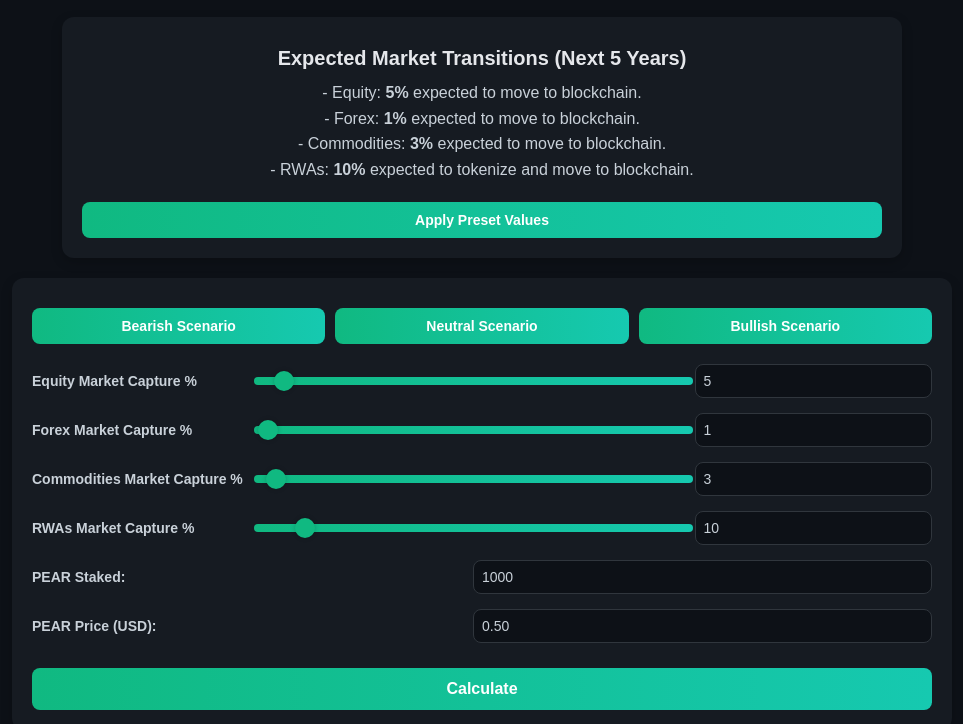
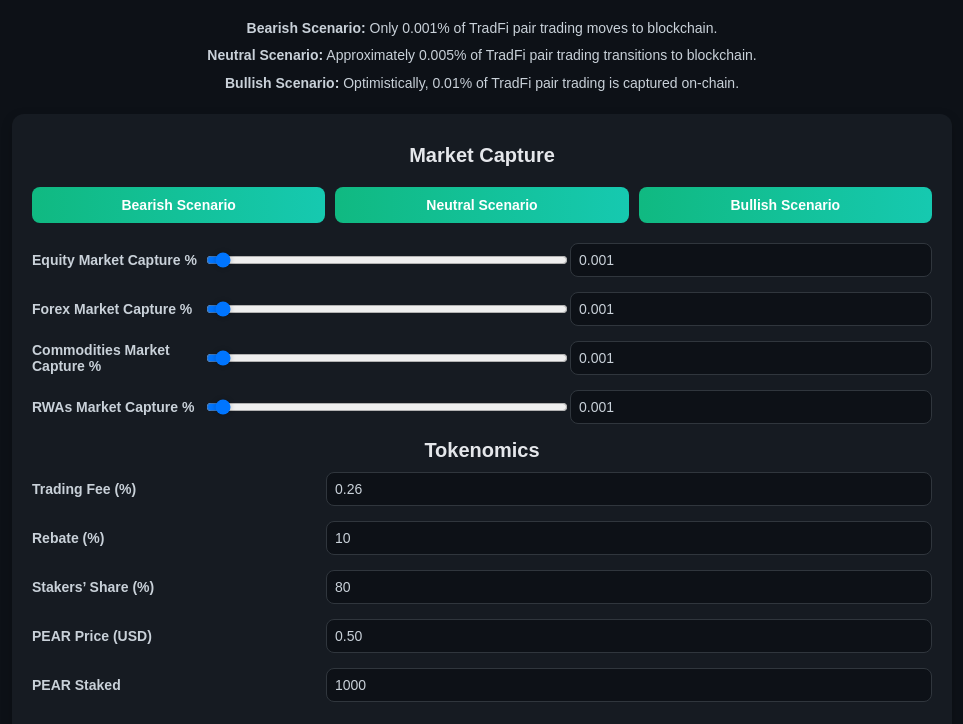
Before and after one commit to kraken-XIV/pearculator, a plain HTML site: page index.html in a window 1280 px wide. Shown: the part 60-784 px from the top of the page, without its empty margins (158-1121 px from the left). Drawn offline with Linux system fonts and the light colour scheme.

Commit message:
Add files via upload

```diff
--- a/index.html
+++ b/index.html
@@ -25,6 +25,7 @@
     h2 {
       font-size: 20px;
       color: #e5e7eb; /* Subtle white */
+      margin-bottom: 10px;
     }
     p {
       font-size: 16px;
@@ -33,26 +34,13 @@
       max-width: 800px;
       margin: 10px auto;
     }
-    .summary {
-      max-width: 800px;
+    .scenario {
+      text-align: center;
       margin: 20px auto;
-      background-color: #161b22; /* Card background */
-      padding: 20px;
-      border-radius: 12px;
-      box-shadow: 0 4px 12px rgba(0, 0, 0, 0.2);
     }
-    .summary button {
-      background: linear-gradient(90deg, #10b981, #16c9b0); /* Gradient */
-      color: white;
-      padding: 10px 20px;
-      border: none;
-      border-radius: 8px;
+    .scenario p {
       font-size: 14px;
-      cursor: pointer;
-      transition: all 0.3s ease;
-    }
-    .summary button:hover {
-      background: linear-gradient(90deg, #16c9b0, #10b981); /* Reverse gradient */
+      margin: 5px auto;
     }
     .container {
       max-width: 900px;
@@ -74,19 +62,22 @@
       font-weight: bold;
       color: #c9d1d9;
     }
+    input[type="range"], input[type="number"], input[type="text"] {
+      flex: 2;
+      padding: 8px;
+      border-radius: 8px;
+      border: 1px solid #30363d; /* Matches Pear aesthetic */
+      background-color: #0d1117;
+      color: #c9d1d9;
+      font-size: 14px;
+    }
     input[type="range"] {
-      flex: 2;
-      -webkit-appearance: none;
       width: 100%;
       height: 8px;
-      border-radius: 5px;
       background: linear-gradient(90deg, #10b981, #16c9b0); /* Gradient */
       outline: none;
-      transition: background 0.3s;
     }
     input[type="range"]::-webkit-slider-thumb {
-      -webkit-appearance: none;
-      appearance: none;
       width: 20px;
       height: 20px;
       border-radius: 50%;
@@ -94,16 +85,7 @@
       cursor: pointer;
       box-shadow: 0 0 5px rgba(0, 0, 0, 0.2);
     }
-    input[type="text"], input[type="number"] {
-      flex: 1;
-      padding: 8px;
-      border-radius: 8px;
-      border: 1px solid #30363d; /* Matches Pear aesthetic */
-      background-color: #0d1117;
-      color: #c9d1d9;
-      font-size: 14px;
-    }
-    input[type="text"]:focus, input[type="number"]:focus {
+    input:focus {
       outline: none;
       border-color: #10b981; /* Highlight on focus */
     }
@@ -165,20 +147,16 @@
 <body>
   <h1>PEARCULATOR 9000™</h1>
 
-  <!-- Summary Section -->
-  <div class="summary">
-    <h2>Expected Market Transitions (Next 5 Years)</h2>
-    <p>
-      - Equity: <strong>5%</strong> expected to move to blockchain.<br>
-      - Forex: <strong>1%</strong> expected to move to blockchain.<br>
-      - Commodities: <strong>3%</strong> expected to move to blockchain.<br>
-      - RWAs: <strong>10%</strong> expected to tokenize and move to blockchain.
-    </p>
-    <button onclick="applyPreset()">Apply Preset Values</button>
+  <!-- Brief Scenario Descriptions -->
+  <div class="scenario">
+    <p><strong>Bearish Scenario:</strong> Only 0.001% of TradFi pair trading moves to blockchain.</p>
+    <p><strong>Neutral Scenario:</strong> Approximately 0.005% of TradFi pair trading transitions to blockchain.</p>
+    <p><strong>Bullish Scenario:</strong> Optimistically, 0.01% of TradFi pair trading is captured on-chain.</p>
   </div>
 
   <!-- Calculator Section -->
   <div class="container">
+    <h2>Market Capture</h2>
     <div class="preset-buttons">
       <button onclick="applyBearish()">Bearish Scenario</button>
       <button onclick="applyNeutral()">Neutral Scenario</button>
@@ -187,32 +165,45 @@
 
     <div class="input-row">
       <label for="equityCapture">Equity Market Capture %</label>
-      <input type="range" id="equityCapture" min="0" max="100" step="0.001" value="5">
-      <input type="text" id="equityCaptureValue" value="5" oninput="syncSlider('equityCapture')">
+      <input type="range" id="equityCapture" min="0" max="100" step="0.001" value="0.001">
+      <input type="number" id="equityCaptureValue" value="0.001" oninput="syncSlider('equityCapture')">
     </div>
     <div class="input-row">
       <label for="forexCapture">Forex Market Capture %</label>
-      <input type="range" id="forexCapture" min="0" max="100" step="0.001" value="1">
-      <input type="text" id="forexCaptureValue" value="1" oninput="syncSlider('forexCapture')">
+      <input type="range" id="forexCapture" min="0" max="100" step="0.001" value="0.001">
+      <input type="number" id="forexCaptureValue" value="0.001" oninput="syncSlider('forexCapture')">
     </div>
     <div class="input-row">
       <label for="commodityCapture">Commodities Market Capture %</label>
-      <input type="range" id="commodityCapture" min="0" max="100" step="0.001" value="3">
-      <input type="text" id="commodityCaptureValue" value="3" oninput="syncSlider('commodityCapture')">
+      <input type="range" id="commodityCapture" min="0" max="100" step="0.001" value="0.001">
+      <input type="number" id="commodityCaptureValue" value="0.001" oninput="syncSlider('commodityCapture')">
     </div>
     <div class="input-row">
       <label for="rwaCapture">RWAs Market Capture %</label>
-      <input type="range" id="rwaCapture" min="0" max="100" step="0.001" value="10">
-      <input type="text" id="rwaCaptureValue" value="10" oninput="syncSlider('rwaCapture')">
+      <input type="range" id="rwaCapture" min="0" max="100" step="0.001" value="0.001">
+      <input type="number" id="rwaCaptureValue" value="0.001" oninput="syncSlider('rwaCapture')">
     </div>
 
+    <h2>Tokenomics</h2>
     <div class="input-row">
-      <label for="stakedPEAR">PEAR Staked:</label>
-      <input type="number" id="stakedPEAR" value="1000">
+      <label for="tradingFee">Trading Fee (%)</label>
+      <input type="number" id="tradingFee" value="0.26">
     </div>
     <div class="input-row">
-      <label for="pearPrice">PEAR Price (USD):</label>
+      <label for="rebate">Rebate (%)</label>
+      <input type="number" id="rebate" value="10">
+    </div>
+    <div class="input-row">
+      <label for="stakerShare">Stakers’ Share (%)</label>
+      <input type="number" id="stakerShare" value="80">
+    </div>
+    <div class="input-row">
+      <label for="pearPrice">PEAR Price (USD)</label>
       <input type="number" id="pearPrice" value="0.50">
+    </div>
+    <div class="input-row">
+      <label for="stakedPEAR">PEAR Staked</label>
+      <input type="number" id="stakedPEAR" value="1000">
     </div>
 
     <button onclick="calculate()">Calculate</button>
@@ -223,7 +214,7 @@
     <p><strong>Results will appear here after calculation.</strong></p>
   </div>
 
-  <!-- Footer Section -->
+  <!-- Footer -->
   <footer>
     Made by <a href="https://twitter.com/0xRemco" target="_blank">0xRemco</a> |
     <a href="https://twitter.com/pear_x" target="_blank">Pear X</a> |
@@ -232,16 +223,28 @@
   </footer>
 
   <script>
-    function applyPreset() {
-      document.getElementById("equityCapture").value = 5;
-      document.getElementById("forexCapture").value = 1;
-      document.getElementById("commodityCapture").value = 3;
-      document.getElementById("rwaCapture").value = 10;
+    function applyBearish() {
+      setPresetValues(0.001, 0.001, 0.001, 0.001);
+    }
 
-      document.getElementById("equityCaptureValue").value = 5;
-      document.getElementById("forexCaptureValue").value = 1;
-      document.getElementById("commodityCaptureValue").value = 3;
-      document.getElementById("rwaCaptureValue").value = 10;
+    function applyNeutral() {
+      setPresetValues(0.005, 0.005, 0.005, 0.005);
+    }
+
+    function applyBullish() {
+      setPresetValues(0.01, 0.01, 0.01, 0.01);
+    }
+
+    function setPresetValues(equity, forex, commodity, rwa) {
+      document.getElementById("equityCapture").value = equity;
+      document.getElementById("forexCapture").value = forex;
+      document.getElementById("commodityCapture").value = commodity;
+      document.getElementById("rwaCapture").value = rwa;
+
+      document.getElementById("equityCaptureValue").value = equity;
+      document.getElementById("forexCaptureValue").value = forex;
+      document.getElementById("commodityCaptureValue").value = commodity;
+      document.getElementById("rwaCaptureValue").value = rwa;
     }
 
     function syncSlider(field) {
@@ -255,18 +258,26 @@
       const forexCapture = parseFloat(document.getElementById("forexCapture").value) / 100;
       const commodityCapture = parseFloat(document.getElementById("commodityCapture").value) / 100;
       const rwaCapture = parseFloat(document.getElementById("rwaCapture").value) / 100;
+      const tradingFee = parseFloat(document.getElementById("tradingFee").value) / 100;
+      const rebate = parseFloat(document.getElementById("rebate").value) / 100;
+      const stakerShare = parseFloat(document.getElementById("stakerShare").value) / 100;
+      const pearPrice = parseFloat(document.getElementById("pearPrice").value);
       const stakedPEAR = parseFloat(document.getElementById("stakedPEAR").value);
-      const pearPrice = parseFloat(document.getElementById("pearPrice").value);
 
-      const totalCapture = (equityCapture + forexCapture + commodityCapture + rwaCapture).toFixed(4);
-      const annualETH = (totalCapture * 0.02).toFixed(8); // Dummy logic for ETH earnings per year
-      const annualUSD = (annualETH * pearPrice).toFixed(2);
+      const totalCapturedVolume = (equityCapture + forexCapture + commodityCapture + rwaCapture) * 100; // Dummy logic
+      const grossFees = totalCapturedVolume * tradingFee;
+      const netFees = grossFees * (1 - rebate);
+      const stakerRevenue = netFees * stakerShare;
+      const dailyEthPayout = stakerRevenue / pearPrice;
+      const annualEthPerPear = (dailyEthPayout / stakedPEAR) * 365;
 
       document.getElementById("output").innerHTML = `
-        <p><strong>Total Market Capture:</strong> ${totalCapture * 100}%</p>
-        <p>Equity: ${equityCapture * 100}% | Forex: ${forexCapture * 100}% | Commodities: ${commodityCapture * 100}% | RWAs: ${rwaCapture * 100}%</p>
-        <p><strong>Annual ETH per PEAR Staked:</strong> ${annualETH} ETH</p>
-        <p><strong>Annual USD Earnings:</strong> $${annualUSD}</p>
+        <p><strong>Total Market Capture:</strong> ${totalCapturedVolume.toFixed(2)}%</p>
+        <p><strong>Gross Fees:</strong> $${grossFees.toFixed(2)}</p>
+        <p><strong>Net Fees (After Rebate):</strong> $${netFees.toFixed(2)}</p>
+        <p><strong>Staker Revenue:</strong> $${stakerRevenue.toFixed(2)}</p>
+        <p><strong>Daily ETH Payout:</strong> ${(dailyEthPayout / pearPrice).toFixed(8)} ETH</p>
+        <p><strong>Annual ETH Per PEAR:</strong> ${annualEthPerPear.toFixed(8)} ETH</p>
       `;
     }
   </script>
```
